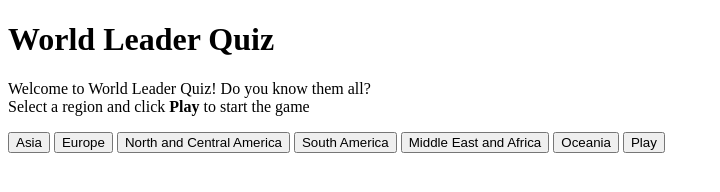
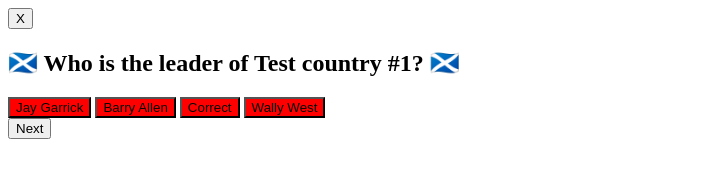
Before and after one commit to Stephen-c-Kelly/WorldLeaderQuiz, a plain HTML site: page index.html in a window 1280 px wide. Both pictures are taken after a click on the button "Play". Shown: the whole page, without its empty margins (0-720 px from the left). Drawn offline with Linux system fonts and the light colour scheme.

Commit message:
updated JS

```diff
--- a/index.html
+++ b/index.html
@@ -26,6 +26,8 @@
       <button class = "region-btn" id = "south-america">South America</button>
       <button class = "region-btn" id = "middle-east-africa">Middle East and Africa</button>
       <button class = "region-btn" id = "oceania">Oceania</button>
+      </br>
+      </br>
       <button class = "play-btn">Play</button>
   </div>
 
@@ -33,8 +35,8 @@
       <button class="close-btn">X</button>
       <h2 class="country-name"><span class="country-flag">🇱🇨</span> Temp - St. Lucia <span class="country-flag">🇱🇨</span>
       </h2>
-      <button class="answer" id = btn1>Answer 1</button>
-      <button class="answer" id = btn2>Answer 2</button>
+      <button class="answer " id = btn1>Answer 1</button>
+      <button class="answer " id = btn2>Answer 2</button>
       <button class="answer" id = btn3>Answer 3</button>
       <button class="answer" id = btn4>Answer 4</button>
       <div class="answers"></div>
@@ -42,7 +44,7 @@
   </div>
 
   <div class="results">
-    <h2>You Lose!</h2>
+    <h2>You Either Won or Lost!</h2>
     <p class="num-correct">Correct answers: 12 out of 20</p>
     <p class="percentage-correct">Percentage of correct answers: <span id="correct">65%</span></p>
 
--- a/javascript/countries.js
+++ b/javascript/countries.js
@@ -26,10 +26,10 @@ export const TEST_COUNTRIES = [
 {
     question: "Who is the leader of Test country #2?",
     answers: [
-      { text: "Jay Garrick", isCorrect: false },
-      { text: "Barry Allen", isCorrect: false },
+      { text: "Alan Scott", isCorrect: false },
+      { text: "Carol Ferris", isCorrect: false },
       { text: "Correct", isCorrect: true },
-      { text: "Wally West", isCorrect: false }
+      { text: "Jessica Cruz", isCorrect: false }
     ],
     countryDetails: {
       countryName: "France",
--- a/javascript/script.js
+++ b/javascript/script.js
@@ -1,9 +1,14 @@
+// phase 2 - add shuffle functionality to the answers
+
 import { TEST_COUNTRIES } from './countries.js'
 
-console.log(TEST_COUNTRIES)
+//console.log(TEST_COUNTRIES)
 
-// sample country content with test variables  and functions
-const testEls = document.querySelector('.play-btn');
+
+
+const playEl = document.querySelector('.play-btn');
+const playAgainEl = document.querySelector('.play-again')
+const closeBtnEl = document.querySelector('.close-btn')
 const questionEl = document.querySelector('.country-name')
 const answer1El = document.querySelector('#btn1')
 const answer2El = document.querySelector('#btn2')
@@ -22,10 +27,12 @@ const testAnswer4 = TEST_COUNTRIES[0].answers[3].text;
 // - Variable to track of the state of the board (menu, card, results)
 let board = null
 
+
 // - Variable to track the final number of correct answers
 const counter = 0
 // - Variable named 'winner' to track win/lose. Boolean.  true = win, false = lose.
 let winner = false
+
 
 // - Variable that defines the 6 regions the game will eventually cover
 const region = ['Asia', 'Europe', 'North and Central America', 'South America', 'The Middle East and Africa', 'Oceania']
@@ -41,19 +48,73 @@ const results = document.querySelector('.results')
 // - Variable named 'activeRegion' to keep track of the selected region.  when defined, this will call an array like '[region[2]]'.
 let activeRegion = []
 
+// note if this number is larger than the number of items in the imported region, you are left with an array containing undefined objects.  During build it's set to 2.
+const numQuestions = 2
 
 //Array named activeStack which will house a set of countries a user will see during the game
 const activeStack = []
 
+// function to shuffle the array of the imported region.  this works by randomly finding two items in the array, then swapping their position.  Linear complexity.  Taken from Chat GPT.
+
+const shuffleArray = (array) =>{
+  for (let i = array.length - 1; i > 0; i--) {
+    const j = Math.floor(Math.random() * (i + 1));
+    [array[i], array[j]] = [array[j], array[i]];
+  }
+}
+
+const buildActiveStack = () => {
+  for (let i = 0; i < numQuestions; i++){
+    activeStack.push(TEST_COUNTRIES[i])
+    // console.log(`build active stack function`)
+  }
+  shuffleArray(activeStack)
+}
+
+
+buildActiveStack()
+
+console.log(activeStack)
+
+
+
 // - Object named 'activeCountry' which will look in the Array ActiveStack  to select a country and find it in the database.  This will and the wrong choices associated with that country based on the region selected by the user
 //
-let activeCountry = {}
+let currentCard = activeStack[0]
+let correctChoice = [``]
+
+
+//console.log(currentCard)
+// nested loops in this function.  however each input array will only have 4 choices initially (and it wont ever exceed 10) so the juice is worth the squeeze.
+
+const findCorrect = (card) => {
+  for (let i = 0; i < card.answers.length; i++){
+    if (card.answers[i].isCorrect === true)
+    correctChoice = card.answers[i].text
+    console.log(`correct choice is ${card.answers[i].text}`)
+    console.log(`find correct func loop ${i}`)
+  };
+  }
+console.log(`correct answer to ${currentCard} is ${findCorrect(currentCard)}`)
+
+
+  //console.log(card.answers[2].isCorrect)
+
+
+
+
+
+
+
+
+
+
 
 // additional key value pairs can be added here to help enable phase 2 functionality such as GDP (to enable game a high gdp or low gdp game mode), svg images of the country, etc.
 
 // - Variable named 'correctChoice' to track the correct choice for the active country
 
-let leader = activeCountry.leader
+// let question = activeCountry
 
 // Event listeners
 const regionEl = document.querySelector('.region-btn');
@@ -79,11 +140,6 @@ const render = (state) => {
 }
 
 
-
-
-
-
-
 // // Step 3 - Initialize the game state and renders the menu
 const init = () => {
   let winner = false
@@ -104,20 +160,69 @@ const playGame = () => {
   answer2El.textContent = `${testAnswer2}`;
   answer3El.textContent = `${testAnswer3}`;
   answer4El.textContent = `${testAnswer4}`;
-  // render(card)
+  render(card)
   console.log(`play function trigger`)
 }
 
-testEls.addEventListener('click', playGame)
+const seeMenu = () => {
+  render(menu)
+  console.log('see menu func')
+}
+
+const checkAnswer = (id, str) => {
+  if (correctChoice === str) {
+    id.classList.add('correct')
+  } else {
+    id.classList.add('wrong')
+  }
+  }
+
+
+checkAnswer(answer2El, )
 
 
 
 
+playEl.addEventListener('click', playGame)
+// to simplified  add render(menu) to init
+playAgainEl.addEventListener('click', init )
+playAgainEl.addEventListener('click', seeMenu)
+closeBtnEl.addEventListener('click', init)
+closeBtnEl.addEventListener('click', seeMenu)
+//nextEl.addEventListener('click', nextQuestion)
 
-//
+// this workks
+// answer1El.classList.add('correct')
+
+answer1El,addEventListener('click', checkAnswer(answer1El, answer1El.textContent))
+answer2El,addEventListener('click', checkAnswer(answer2El,  answer2El.textContent))
+answer3El,addEventListener('click', checkAnswer(answer3El,  answer3El.textContent))
+answer4El,addEventListener('click', checkAnswer(answer4El,  answer4El.textContent))
 
 
 
+// const testQuestion = TEST_COUNTRIES[0].question;
+
+const nextQuestion = () => {
+
+  // for (let index of TEST_COUNTRIES) {
+  //   if (items in active stack of )
+  // }
+}
+
+
+
+const nextBtn = () => {
+}
+
+
+
+const seeResults = () => {
+  render(results)
+}
+// used to test see resuilts
+
+//seeResults()
 
 
 
--- a/styles/styles.css
+++ b/styles/styles.css
@@ -1,3 +1,5 @@
+use global colors
+
 .main-menu {
 
 }
@@ -5,3 +7,15 @@
 .card-view, .results {
   display: none;
 }
+
+.answer:hover {
+  border-color: black;
+}
+
+.answer.correct {
+ background-color: green;
+}
+
+.answer.wrong {
+ background-color: red;
+}
```
